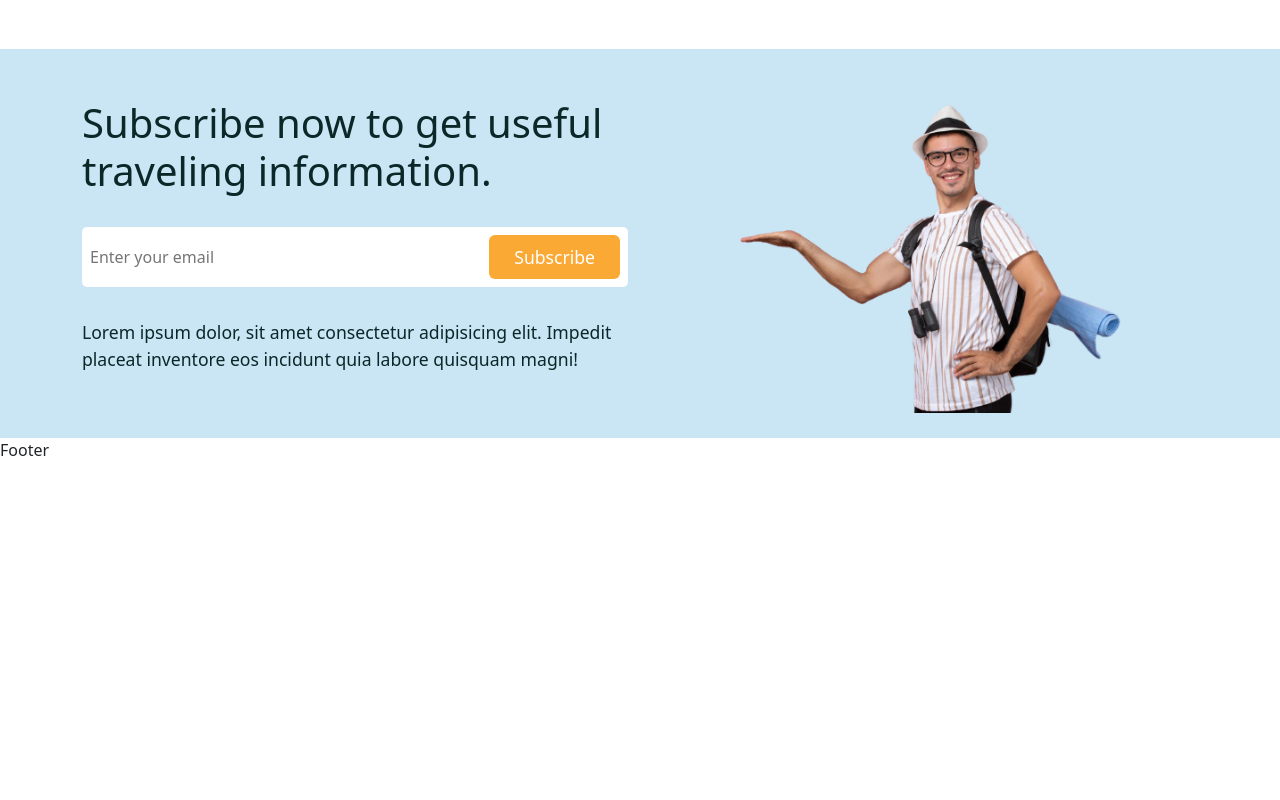
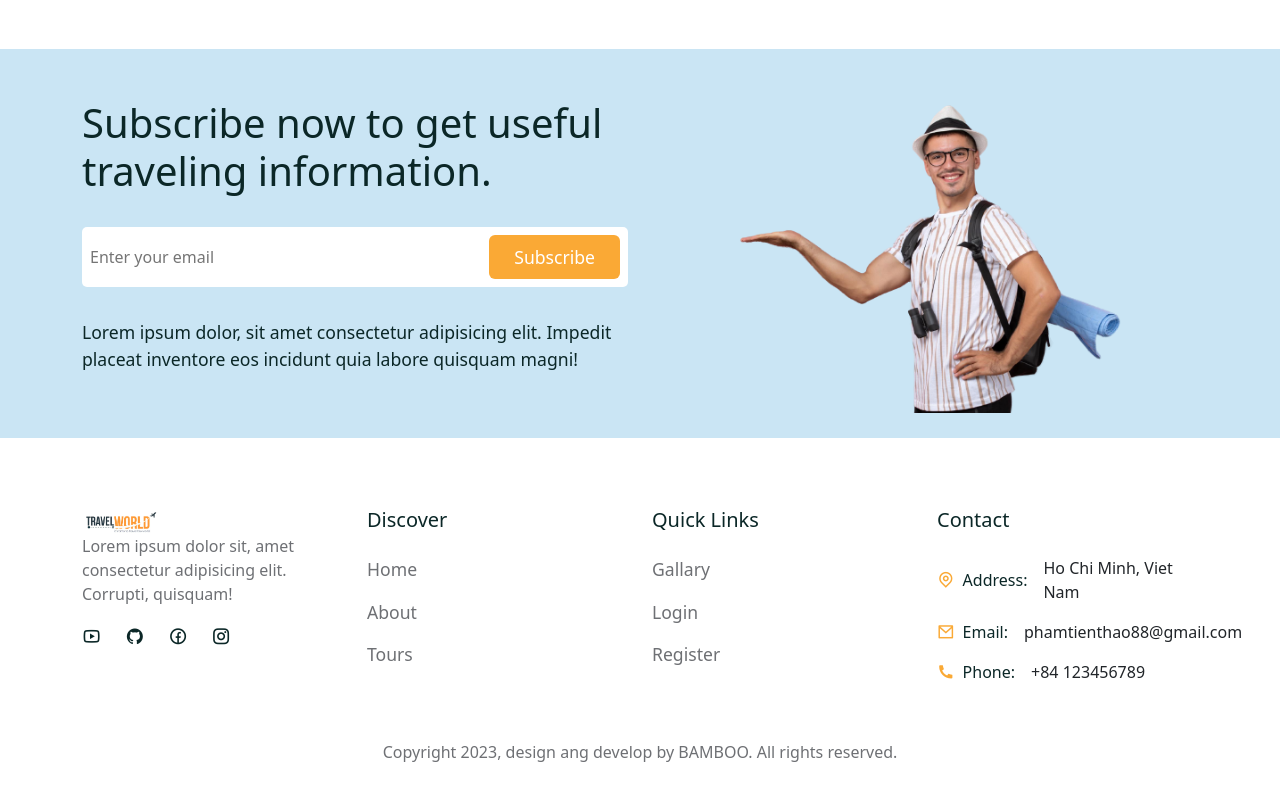
Before and after one commit to PhamTienThao/MernStack-Tour-Management, a React (Create React App) app in the folder frontend/: page /home in a window 1280 px wide. Shown: the part 3836-4636 px from the top of the page. Before the commit the page ends 4298 px from the top, so only its background shows below. Built offline with nearby package versions, Linux system fonts and the light colour scheme; a web font is replaced by a local one.

Commit message:
Footer, sticky header when scroll

```diff
--- a/frontend/src/components/Footer/Footer.jsx
+++ b/frontend/src/components/Footer/Footer.jsx
@@ -1,7 +1,134 @@
 import React from "react";
+import "./footer.css";
+
+import {Container, Row, Col, ListGroup, ListGroupItem} from "reactstrap";
+import {Link} from "react-router-dom";
+
+import logo from "../../assets/images/logo.png";
+
+const quick__links = [
+  {
+    path: "/home",
+    display: "Home",
+  },
+  {
+    path: "/about",
+    display: "About",
+  },
+  {
+    path: "/tours",
+    display: "Tours",
+  },
+];
+
+const quick__links2 = [
+  {
+    path: "/gallary",
+    display: "Gallary",
+  },
+  {
+    path: "/login",
+    display: "Login",
+  },
+  {
+    path: "/register",
+    display: "Register",
+  },
+];
 
 const Footer = () => {
-  return <div>Footer</div>;
+  const year = new Date().getFullYear();
+  return (
+    <footer className="footer">
+      <Container>
+        <Row>
+          <Col lg="3">
+            <div className="logo">
+              <img src={logo} alt="" />
+              <p>Lorem ipsum dolor sit, amet consectetur adipisicing elit. Corrupti, quisquam!</p>
+              <div className="social__links d-flex align-items-center gap-4">
+                <span>
+                  <Link to="#">
+                    <i class="ri-youtube-line"></i>
+                  </Link>
+                </span>
+                <span>
+                  <Link to="#">
+                    <i class="ri-github-fill"></i>
+                  </Link>
+                </span>
+                <span>
+                  <Link to="#">
+                    <i class="ri-facebook-circle-line"></i>
+                  </Link>
+                </span>
+                <span>
+                  <Link to="#">
+                    <i class="ri-instagram-line"></i>
+                  </Link>
+                </span>
+              </div>
+            </div>
+          </Col>
+          <Col lg="3">
+            <h5 className="footer__link-title">Discover</h5>
+            <ListGroup className="footer__quick-links">
+              {quick__links.map((item, index) => (
+                <ListGroupItem key={index} className="ps-0 border-0">
+                  <Link to={item.path}>{item.display}</Link>
+                </ListGroupItem>
+              ))}
+            </ListGroup>
+          </Col>
+          <Col lg="3">
+            <h5 className="footer__link-title">Quick Links</h5>
+            <ListGroup className="footer__quick-links">
+              {quick__links2.map((item, index) => (
+                <ListGroupItem key={index} className="ps-0 border-0">
+                  <Link to={item.path}>{item.display}</Link>
+                </ListGroupItem>
+              ))}
+            </ListGroup>
+          </Col>
+          <Col lg="3">
+            <h5 className="footer__link-title">Contact</h5>
+            <ListGroup className="footer__quick-links">
+              <ListGroupItem className="ps-0 border-0 d-flex align-items-center gap-3">
+                <h6 className="mb-0 d-flex align-items-center gap-2">
+                  <span>
+                    <i class="ri-map-pin-line"></i>
+                  </span>
+                  Address:
+                </h6>
+                <p className="mb-0">Ho Chi Minh, Viet Nam</p>
+              </ListGroupItem>
+              <ListGroupItem className="ps-0 border-0 d-flex align-items-center gap-3">
+                <h6 className="mb-0 d-flex align-items-center gap-2">
+                  <span>
+                    <i class="ri-mail-line"></i>
+                  </span>
+                  Email:
+                </h6>
+                <p className="mb-0">phamtienthao88@gmail.com</p>
+              </ListGroupItem>
+              <ListGroupItem className="ps-0 border-0 d-flex align-items-center gap-3">
+                <h6 className="mb-0 d-flex align-items-center gap-2">
+                  <span>
+                    <i class="ri-phone-fill"></i>
+                  </span>
+                  Phone:
+                </h6>
+                <p className="mb-0">+84 123456789</p>
+              </ListGroupItem>
+            </ListGroup>
+          </Col>
+          <Col lg="12" className="text-center pt-5">
+            <p className="copyright"> Copyright {year}, design ang develop by BAMBOO. All rights reserved.</p>
+          </Col>
+        </Row>
+      </Container>
+    </footer>
+  );
 };
 
 export default Footer;
--- /dev/null
+++ b/frontend/src/components/Footer/footer.css
@@ -0,0 +1,39 @@
+.footer {
+  padding-top: 70px;
+  padding-bottom: 30px;
+}
+.footer .logo .img {
+  width: 50%;
+  margin-bottom: 1rem;
+}
+
+.footer .logo p {
+  color: var(--text-color);
+}
+
+.social__links span a {
+  text-decoration: none;
+  color: var(--heading-color);
+  font-size: 1.2rem;
+}
+
+.footer__link-title {
+  color: var(--heading-color);
+  margin-bottom: 1rem;
+}
+
+.footer__quick-links li a {
+  text-decoration: none;
+  color: var(--text-color);
+  font-size: 1.1rem;
+}
+
+.footer__quick-links h6 span i {
+  color: var(--secondary-color);
+  font-size: 1.1rem;
+}
+
+.copyright {
+  color: var(--text-color);
+  font-size: 1rem;
+}
--- a/frontend/src/components/Header/Header.jsx
+++ b/frontend/src/components/Header/Header.jsx
@@ -1,4 +1,4 @@
-import React from "react";
+import React, {useRef, useEffect, useCallback} from "react";
 import {Container, Row, Button} from "reactstrap";
 import {NavLink, Link} from "react-router-dom";
 
@@ -21,8 +21,30 @@
 ];
 
 const Header = () => {
+  const headerRef = useRef(null);
+
+  const stickyHeaderFunc = useCallback(() => {
+    const handleScroll = () => {
+      if (document.body.scrollTop > 80 || document.documentElement.scrollTop > 80) {
+        headerRef.current.classList.add("sticky__header");
+      } else {
+        headerRef.current.classList.remove("sticky__header");
+      }
+    };
+
+    window.addEventListener("scroll", handleScroll);
+
+    return () => {
+      window.removeEventListener("scroll", handleScroll);
+    };
+  }, [headerRef]);
+
+  useEffect(() => {
+    stickyHeaderFunc();
+  }, [stickyHeaderFunc]);
+
   return (
-    <header className="header">
+    <header className="header" ref={headerRef}>
       <Container>
         <Row>
           <div className="nav__wrapper d-flex align-items-center justify-content-between">
```
